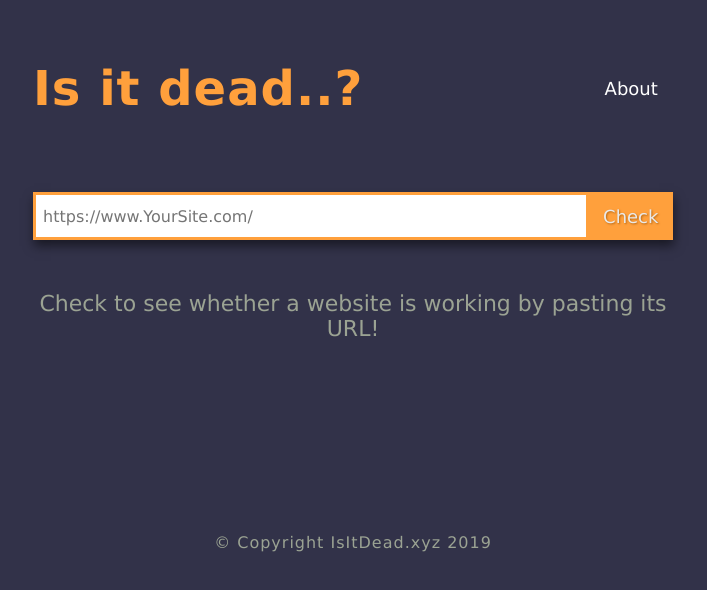
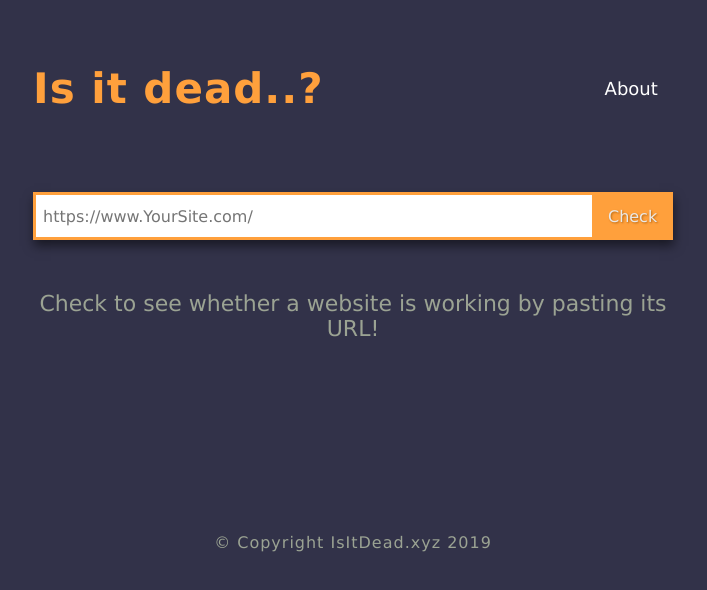
Before and after one commit to GlowSquid/uptime-checker, a React (Create React App) app in the folder client/: page / in a window 1280 px wide. Shown: the top 590 px of the page, without its empty margins (287-994 px from the left). Built offline with nearby package versions, Linux system fonts and the light colour scheme.

Commit message:
optimized for ios-devices

```diff
--- a/client/src/components/Header/Header.css
+++ b/client/src/components/Header/Header.css
@@ -12,7 +12,7 @@
 .logo {
   text-decoration: none;
   font: inherit;
-  font-size: 48px;
+  font-size: 42px;
   color: #ffa03c;
   letter-spacing: 1px;
   font-weight: 800;
@@ -87,6 +87,17 @@
   }
 
   .logo {
-    font-size: 35px;
+    font-size: 32px;
   }
 }
+
+@media screen and (max-width: 320px) {
+  .header {
+    margin-top: 1rem;
+    width: 80%;
+  }
+
+  .logo {
+    font-size: 26px;
+  }
+}
--- a/client/src/components/Main/Main.css
+++ b/client/src/components/Main/Main.css
@@ -3,8 +3,10 @@
   display: flex;
   width: 100%;
   /* justify-content: center; */
+  justify-content: stretch;
   box-shadow: 1px 6px 10px rgba(0, 0, 0, 0.5);
   /* box-sizing: border-box; */
+  height: 3rem;
 }
 
 .input {
@@ -12,8 +14,11 @@
   width: 100%;
   background: #fff;
   color: #461c1c;
-  height: 2.5rem;
-  border: 3px solid #ffa03c;
+  /* height: 2.5rem; */
+  border: solid #ffa03c;
+  border-width: 0.2rem 0 0.2rem 0.2rem;
+  border-radius: 0;
+  -webkit-appearance: none;
 }
 
 .input__error {
@@ -22,22 +27,31 @@
   background: #fff;
   color: #d14848;
   font-weight: 700;
-  height: 2.5rem;
-  border: 3px solid #ffa03c;
+  /* height: inherit; */
+  border: solid #ffa03c;
+  border-width: 0.2rem 0 0.2rem 0.2rem;
   border-inline-start-color: #d14848;
   /* border-inline-start-width: 3px; */
+  border-radius: 0;
+  -webkit-appearance: none;
 }
 
 .check__btn {
-  padding-top: 2px;
+  /* padding-top: 2px; */
+  padding: 0;
   font: inherit;
   color: #e9e9e9;
   background: #ffa03c;
-  font-size: 18px;
+  /* font-size: 16px; */
   cursor: pointer;
-  border: 3px solid #ffa03c;
+  /* height: inherit; */
+  border: 0.2rem solid #ffa03c;
+  text-align: center;
   text-shadow: 1px 1px 2px #b46715;
-  width: 6rem;
+  width: 5.8rem;
+  /* border-radius: 0; */
+  appearance: none;
+  -webkit-appearance: none;
 }
 
 .check__btn:hover,
@@ -75,8 +89,8 @@
 }
 
 .output__info {
+  padding: 0.7rem;
   height: fit-content;
-  padding: 0.7rem;
   background: #317be9;
   box-shadow: 1px 6px 10px rgba(0, 0, 0, 0.5);
 }
--- a/client/src/components/Main/Main.js
+++ b/client/src/components/Main/Main.js
@@ -32,9 +32,10 @@
       body: JSON.stringify({ curlThis })
     };
 
-    // Switch these two between production & development
+    // Switch these between production & development
     fetch('http://localhost:5003/api/curl', options)
-      // fetch('https://isitdead.xyz/api/curl', options)
+      // const thisURL = window.location.href+"api/curl"
+      // fetch(thisURL, options)
       .then(res => res.json())
       .then(json => {
         if (json.output === "It's still alive!") {
```
Also changed, not shown: 1 other file (tests, documents, lock files or other folders).
